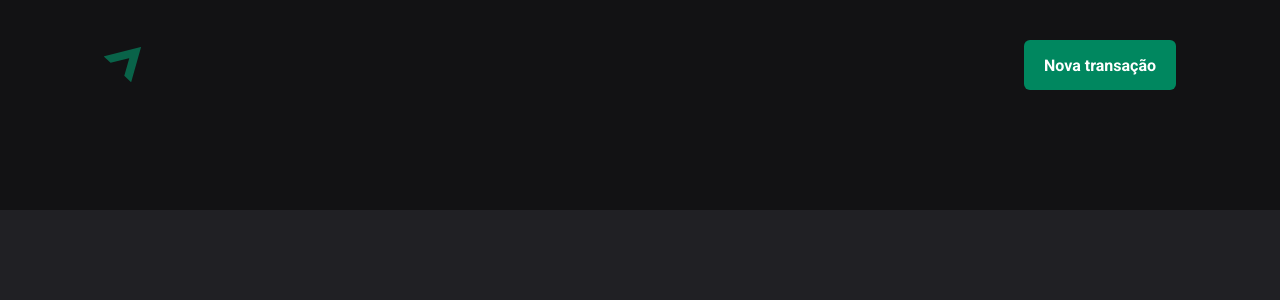
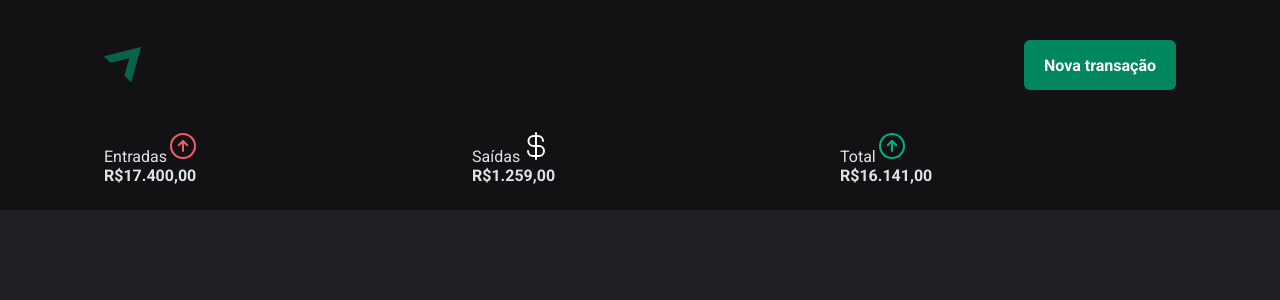
Before and after one commit to YasminFerrariDias/03-dt-money, a React (Vite) app: page / in a window 1280 px wide. Shown: the top 300 px of the page. Built offline with nearby package versions, Linux system fonts and the light colour scheme.

Commit message:
Iniciando o componente Summary

```diff
--- a/package.json
+++ b/package.json
@@ -10,6 +10,7 @@
     "preview": "vite preview"
   },
   "dependencies": {
+    "phosphor-react": "^1.4.1",
     "react": "^19.2.4",
     "react-dom": "^19.2.4",
     "styled-components": "^6.4.0"
--- /dev/null
+++ b/src/components/Summary/index.tsx
@@ -0,0 +1,32 @@
+import { ArrowCircleUp, CurrencyDollar } from "phosphor-react";
+import { SummaryCard, SummaryContainer } from "./styled";
+
+export function Summary() {
+  return (
+    <SummaryContainer>
+      <SummaryCard>
+        <header>
+          <span>Entradas</span>
+          <ArrowCircleUp size={32} color='#f75a68' />
+        </header>
+        <strong>R$17.400,00</strong>
+      </SummaryCard>
+
+      <SummaryCard>
+        <header>
+          <span>Saídas</span>
+          <CurrencyDollar size={32} color='#fff' />
+        </header>
+        <strong>R$1.259,00</strong>
+      </SummaryCard>
+
+      <SummaryCard>
+        <header>
+          <span>Total</span>
+          <ArrowCircleUp size={32} color='#00b37e' />
+        </header>
+        <strong>R$16.141,00</strong>
+      </SummaryCard>
+    </SummaryContainer>
+  )
+}
--- /dev/null
+++ b/src/components/Summary/styled.ts
@@ -0,0 +1,18 @@
+import styled from "styled-components";
+
+export const SummaryContainer = styled.section`
+  width: 100%;
+  max-width: 1120px;
+  margin: 0 auto;
+  padding: 0 1.5rem;
+
+  display: grid;
+  grid-template-columns: repeat(3, 1fr);
+  gap: 2rem;
+
+  margin-top: -5rem;
+`;
+
+export const SummaryCard = styled.div`
+
+`;
--- a/src/pages/Transactions/index.tsx
+++ b/src/pages/Transactions/index.tsx
@@ -1,9 +1,11 @@
 import { Header } from "../../components/Header";
+import { Summary } from "../../components/Summary";
 
 export function Transactions() {
   return (
     <div>
       <Header />
+      <Summary />
     </div>
   )
 }
```
Also changed, not shown: 1 other file (tests, documents, lock files or other folders).
